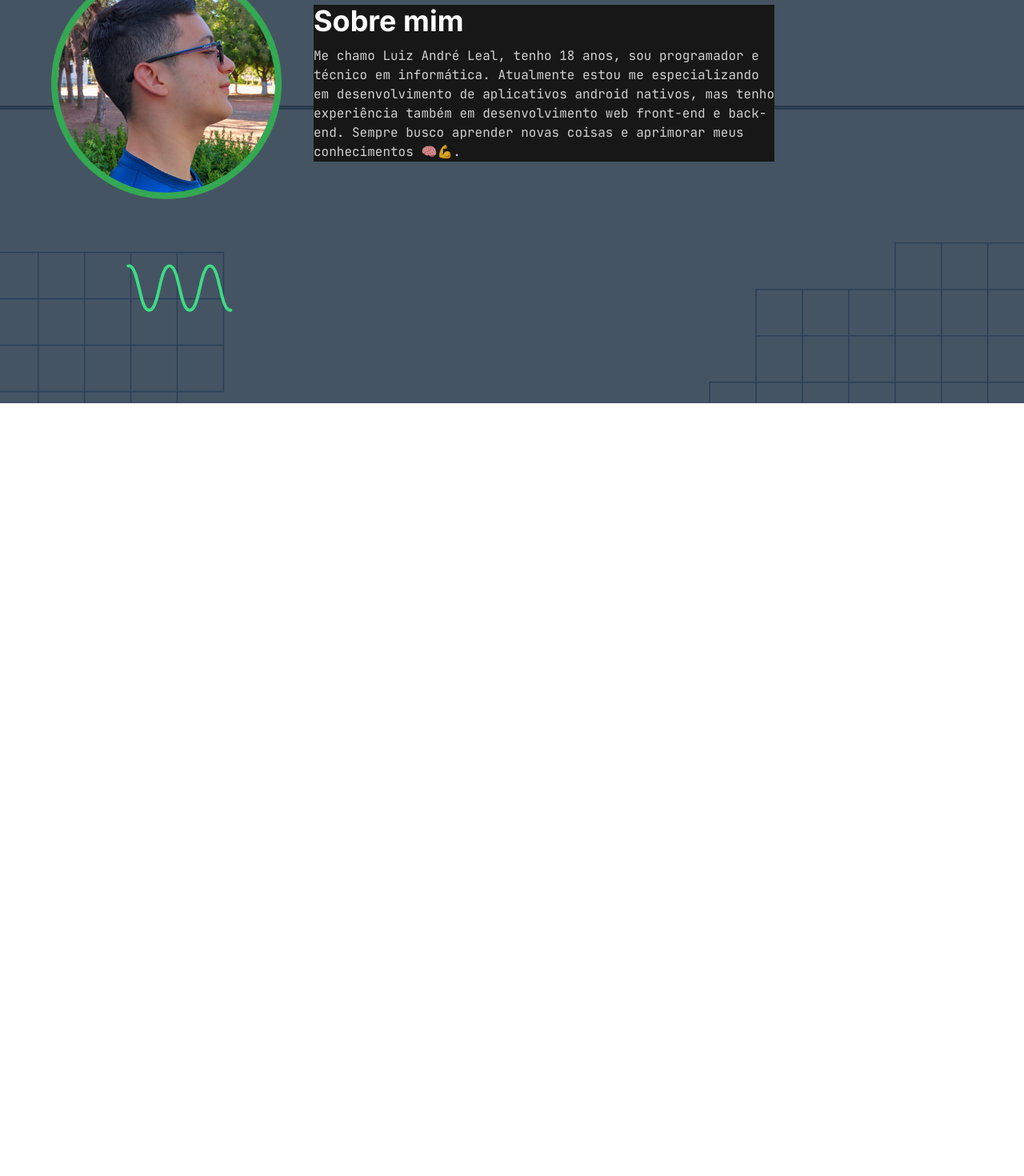
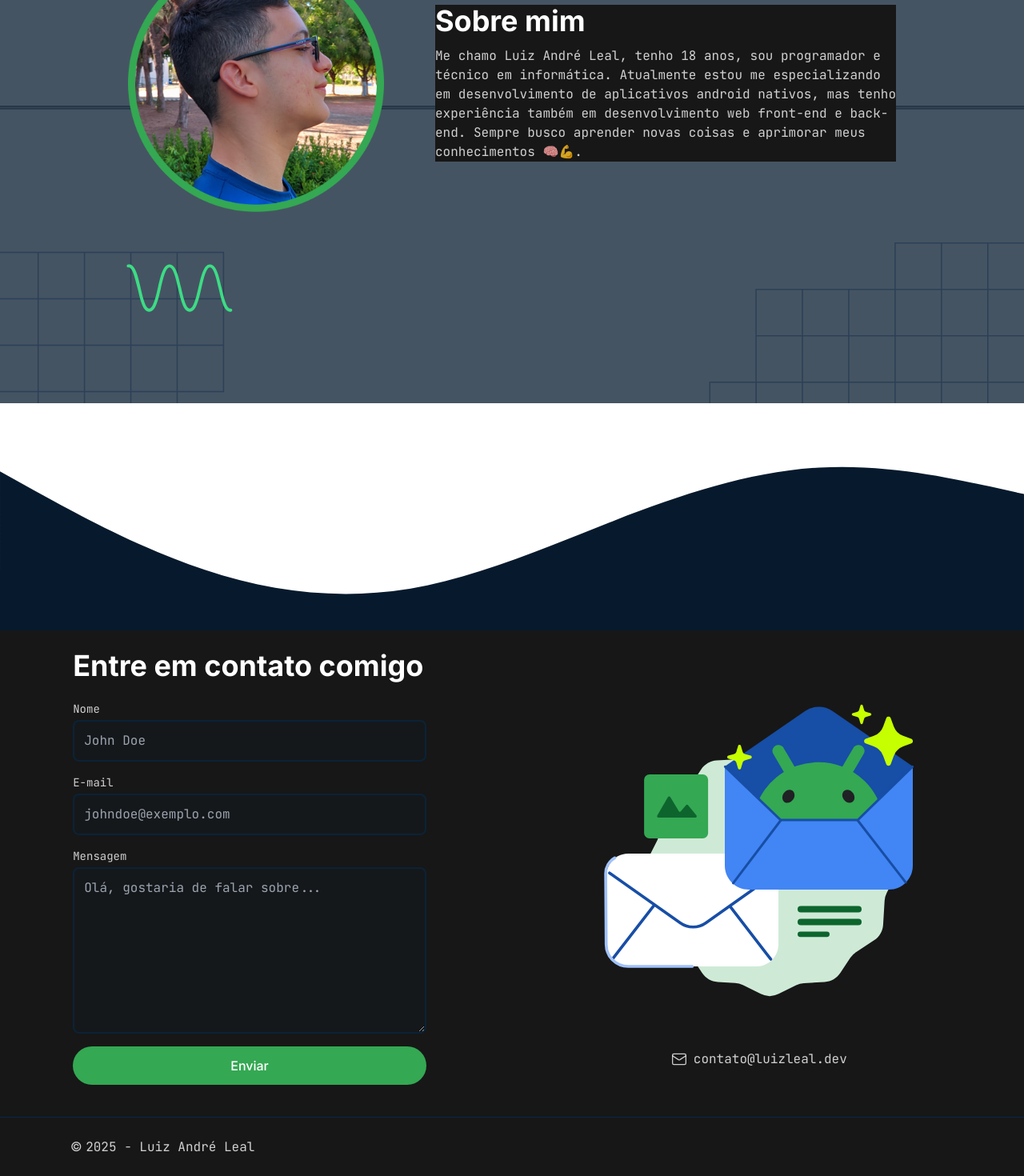
Before and after one commit to luizlealdev/portifolio, a Next.js app: page / in a window 1280 px wide. Shown: the part 1096-2566 px from the top of the page at 80% size. Before the commit the page ends 1600 px from the top, so only its background shows below. Built offline with nearby package versions, Linux system fonts and the light colour scheme.

Commit message:
Create contact section/footer

```diff
--- a/src/app/globals.css
+++ b/src/app/globals.css
@@ -15,6 +15,7 @@
   :root {
     --background: #061626;
     --foreground: #071A2D;
+    --on-foreground: #06284A;
   }
 }
 
--- a/src/app/page.tsx
+++ b/src/app/page.tsx
@@ -1,23 +1,20 @@
-"use client"
-
 import Menu from "@/components/Menu";
 import Image from "next/image";
 import Button from "@/components/Button";
-import {FileDown} from "lucide-react";
-import {useState} from "react";
+import Input from "@/components/Input";
+import TextArea from "@/components/TextArea";
+import {FileDown, Mail} from "lucide-react";
+import AboutSection from "@/components/sections/AboutSection";
 
-import LuizLealsImage from "@/assets/elements/luiz-leal.png"
 import AndroidComponents from "@/assets/elements/android-architecture-components.svg";
-import AboutLargeBackground from "@/assets/elements/playlist_acitive_dark.svg"
-import AboutSmallBackground from "@/assets/elements/playlist_active_dark_sm.svg"
-
+import AndroidEmail from "@/assets/elements/email-android.svg"
+import FooterTopWave from "@/assets/elements/footer_top_wave.svg"
 
 export default function Home() {
-    const [windowWidth, setWindowWidth] = useState(window.innerWidth);
-
     return (
         <>
             <Menu/>
+
             <section
                 className="max-w-6xl h-screen max-md:mt-24 mx-auto flex flex-col md:flex-row gap-6 md:gap-10 lg:gap-24 items-center px-6">
                 <div className="space-y-2 md:space-y-3">
@@ -42,31 +39,51 @@ export default function Home() {
                 />
             </section>
 
-            <main
-                className="relative h-screen w-screen px-6 bg-cover bg-center bg-no-repeat flex items-center justify-center"
-                id="about"
-                style={{
-                    backgroundImage: `url(${windowWidth >= 768 ? AboutLargeBackground.src : AboutSmallBackground.src})`,
-                }}
-            >
-                <div className="max-w-6xl mx-auto flex flex-col gap-8 md:flex-row md:gap-10 items-center">
-                    <Image src={LuizLealsImage} alt="Imagem de Luiz Leal" className="w-72"/>
-                    <article className="space-y-2 md:w-1/2 md:space-y-3 bg-foreground">
-                        <h3 className="text-4xl text-white font-inter font-bold">Sobre mim</h3>
-                        <p> Me chamo Luiz André Leal, tenho 18 anos, sou
-                            programador e técnico em informática. Atualmente
-                            estou me especializando em desenvolvimento de
-                            aplicativos android nativos, mas tenho experiência
-                            também em desenvolvimento web front-end e back-end.
-                            Sempre busco aprender novas coisas e aprimorar meus
-                            conhecimentos 🧠💪.</p>
-                    </article>
-                </div>
-            </main>
+            <AboutSection/>
 
             <section className="" id="#skills">
 
             </section>
+
+            <footer>
+                <Image src={FooterTopWave} alt="Wave" className="w-screen pointer-events-none select-none"/>
+
+                <div className="bg-foreground-primary pt-6">
+                    <div
+                        className="max-w-6xl mx-auto px-6 pb-10 flex flex-col-reverse md:flex-1 md:flex-row items-center justify-center md:gap-8 xl:gap-44">
+                        <form className="w-full md:w-2/3 lg:w-1/2 xl:w-2/5">
+                            <h3 className="text-4xl text-white font-inter font-bold mb-6">Entre em contato
+                                comigo</h3>
+                            <div className="space-y-4">
+                                <Input label="Nome" placeholder="John Doe" name="name"/>
+                                <Input label="E-mail" name="email" placeholder="johndoe@exemplo.com"
+                                       maxLength={100}/>
+                                <TextArea label="Mensagem" name="message"
+                                          placeholder="Olá, gostaria de falar sobre..." maxLength={300}/>
+                                <Button className="w-full">Enviar</Button>
+                            </div>
+                        </form>
+                        <div className="flex md:flex flex-col items-center">
+                            <Image src={AndroidEmail}
+                                   alt="Imagem de envelopes que representam um e-mail com o tema, cores, e o icone do android."
+                                   className="w-auto"/>
+                            <a href="mailto:contato@luizleal.dev" target="_blank"
+                               className="hidden md:flex gap-2 hover:text-white">
+                                <Mail strokeWidth={1.5} className="w-5"/>
+                                contato@luizleal.dev
+                            </a>
+                        </div>
+                    </div>
+                    <div className="h-px w-full bg-foreground-secondary"></div>
+                    <div className="max-w-6xl mx-auto p-6">
+                        <p className="">
+                            <span className="font-inter">&#169; </span>
+                            2025 - Luiz André Leal
+                        </p>
+
+                    </div>
+                </div>
+            </footer>
         </>
     );
 
--- a/src/components/Input.tsx
+++ b/src/components/Input.tsx
@@ -4,27 +4,36 @@ interface InputProps {
     label: string;
     value?: string;
     type?: "text" | "number" | "email";
+    required?: boolean;
     name: string;
     placeholder?: string;
     onChange?: (e: any) => void;
+    maxLength?: number;
 }
 
 const Input: FC<InputProps> = ({
     label,
     value,
     type = "text",
+    required = true,
     name,
     placeholder,
     onChange,
+    maxLength = 50
 }) => {
     return (
-        <div>
-            <label htmlFor={`input-${name}`}>{label}</label>
+        <div className="flex flex-col gap-1">
+            <label htmlFor={`input-${name}`} className="block text-sm font-medium">{label}</label>
             <input
                 type={type}
                 value={value}
                 placeholder={placeholder}
                 onChange={onChange}
+                maxLength={maxLength}
+                required={required}
+                name={`input-${name}`}
+                id={`input-${name}`}
+                className="bg-[#06284A]/10 text-white border-2 border-[#06284A]/60 block w-full rounded-lg p-3 focus:border-primary-blue outline-none"
             />
         </div>
     );
--- a/src/components/Overlay.tsx
+++ b/src/components/Overlay.tsx
@@ -9,7 +9,7 @@ const Overlay = () => {
     return (<AnimatePresence>
         {isOpen && (
             <motion.div
-                className="fixed inset-0 bg-black bg-opacity-50 flex items-center justify-center z-10 pointer-events-none"
+                className="fixed inset-0 bg-black bg-opacity-70 flex items-center justify-center z-10 pointer-events-none"
                 initial={{opacity: 0}}
                 animate={{opacity: 1}}
                 exit={{opacity: 0}}
--- /dev/null
+++ b/src/components/TextArea.tsx
@@ -0,0 +1,39 @@
+import {FC} from "react";
+
+interface TextAreaProps {
+    label: string;
+    value?: string;
+    name: string;
+    required?: boolean;
+    placeholder?: string;
+    onChange?: (e: any) => void;
+    maxLength?: number;
+}
+
+const TextArea: FC<TextAreaProps> = ({
+                                         label,
+                                         value,
+                                         name,
+                                         required = true,
+                                         placeholder,
+                                         onChange,
+                                         maxLength = 50
+                                     }) => {
+    return (
+        <div className="flex flex-col gap-1">
+            <label htmlFor={`textarea-${name}`} className="block text-sm font-medium">{label}</label>
+            <textarea
+                value={value}
+                placeholder={placeholder}
+                onChange={onChange}
+                maxLength={maxLength}
+                required={required}
+                name={`textarea-${name}`}
+                id={`textarea-${name}`}
+                className="bg-[#06284A]/10 text-white border-2 border-[#06284A]/60 block w-full rounded-lg p-3 focus:border-primary-blue outline-none h-52 max-h-52"
+            />
+        </div>
+    );
+};
+
+export default TextArea;
--- /dev/null
+++ b/src/components/sections/AboutSection.tsx
@@ -0,0 +1,39 @@
+"use client";
+
+import { useState, useEffect } from "react";
+import Image from "next/image";
+import LuizLealsImage from "@/assets/images/luiz-leal.png";
+import AboutLargeBackground from "@/assets/elements/playlist_acitive_dark.svg";
+import AboutSmallBackground from "@/assets/elements/playlist_active_dark_sm.svg";
+
+export default function AboutSection() {
+    const [windowWidth, setWindowWidth] = useState(0);
+
+    useEffect(() => {
+        setWindowWidth(window.innerWidth);
+    }, []);
+
+    return (
+        <main
+            className="relative h-screen w-screen px-6 bg-cover bg-center bg-no-repeat flex items-center justify-center"
+            id="about"
+            style={{
+                backgroundImage: `url(${windowWidth >= 768 ? AboutLargeBackground.src : AboutSmallBackground.src})`,
+            }}
+        >
+            <div className="max-w-6xl mx-auto flex flex-col gap-8 md:flex-row md:gap-10 lg:gap-16 items-center md:justify-center">
+                <Image src={LuizLealsImage} alt="Imagem de Luiz Leal" className="w-72 md:w-80"/>
+                <article className="space-y-2 md:w-1/2 md:space-y-3 bg-foreground-primary">
+                    <h3 className="text-4xl text-white font-inter font-bold">Sobre mim</h3>
+                    <p> Me chamo Luiz André Leal, tenho 18 anos, sou
+                        programador e técnico em informática. Atualmente
+                        estou me especializando em desenvolvimento de
+                        aplicativos android nativos, mas tenho experiência
+                        também em desenvolvimento web front-end e back-end.
+                        Sempre busco aprender novas coisas e aprimorar meus
+                        conhecimentos 🧠💪.</p>
+                </article>
+            </div>
+        </main>
+    );
+}
--- a/tailwind.config.ts
+++ b/tailwind.config.ts
@@ -10,7 +10,10 @@ export default {
         extend: {
             colors: {
                 background: "var(--background)",
-                foreground: "var(--foreground)",
+                foreground: {
+                    primary: "var(--foreground)",
+                    secondary: "var(--on-foreground)"
+                },
                 primary: {
                     green: {
                         light: "var(--primary-green-light)",
```
Also changed, not shown: src/components/Menu.tsx (+6 -6 lines), src/assets/elements/footer_top_wave.svg (added), src/assets/images/luiz-leal.png (renamed from src/assets/elements/luiz-leal.png), src/components/sections/FooterSection.tsx (added).
